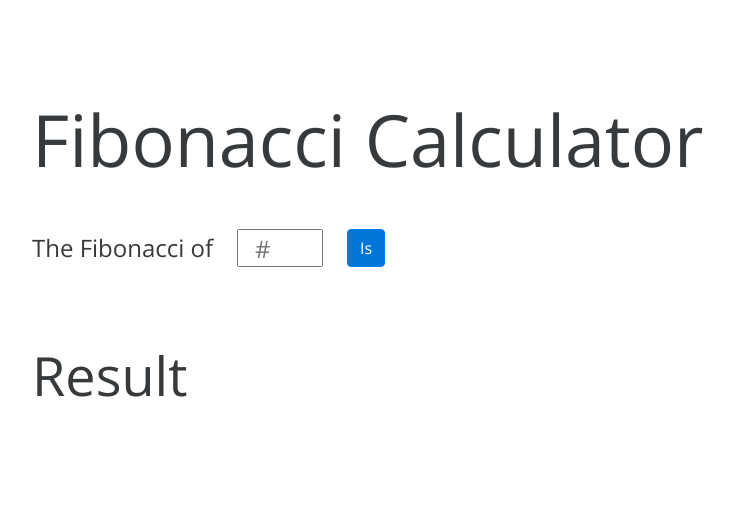
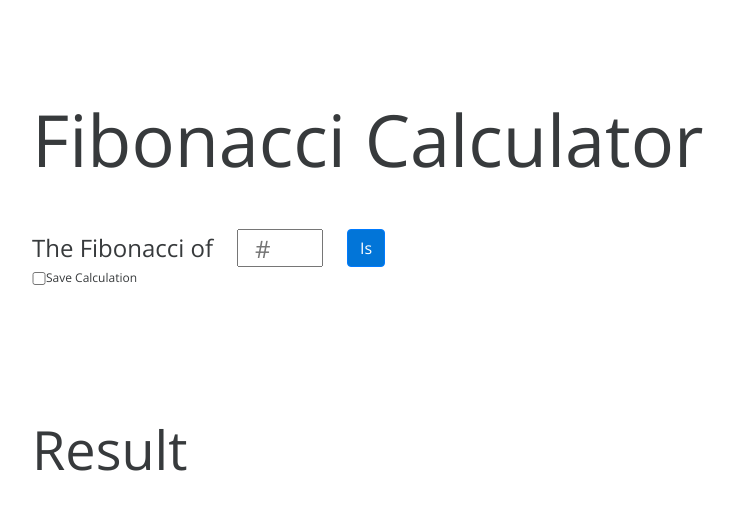
Before and after one commit to kerenren/js-project-1-fibonacci, a plain HTML site: page index.html in a window 1280 px wide. Shown: the whole page, without its empty margins (132-866 px from the left). Drawn offline with nearby package versions, Linux system fonts and the light colour scheme.

Commit message:
Mile stone 7 batch 1 added new check box

```diff
--- a/css/styles.css
+++ b/css/styles.css
@@ -45,6 +45,14 @@
   margin-top: 160px;
 }
 
+input.save-calc {
+  width: 14px;
+}
+
+.save-calc {
+  font-size: 12px;
+}
+
 body {
   font-family: "Open Sans", sans-serif;
   color: #373a3c;
--- a/index.html
+++ b/index.html
@@ -58,6 +58,23 @@
           Error
         </p>
       </div>
+      <br />
+      <div
+        class="form-check position-absolute w-50 mt-3 d-flex align-items-center justify-content-start"
+      >
+        <input
+          class="form-check-input position-relative w-5 save-calc mt-0"
+          type="checkbox"
+          value=""
+          id="defaultCheck1"
+        />
+        <label
+          class="form-check-label position-relative save-calc"
+          for="defaultCheck1"
+        >
+          Save Calculation
+        </label>
+      </div>
       <div class="result d-flex flex-column w-100">
         <div class="d-flex align-items-center">
           <h2 class="d-inline-block mr-3">Result</h2>
--- a/js/scripts.js
+++ b/js/scripts.js
@@ -6,6 +6,8 @@
   let errorMsg = document.getElementById("error-msg");
   let result = document.getElementById("result");
   let loadURL = "http://localhost:5050/getFibonacciResults";
+  let numberFib = document.getElementById("inputNum");
+  let yOutPut = document.getElementById("resultNum");
 
   function present(selector) {
     selector.classList.remove("d-none");
@@ -14,15 +16,6 @@
   function unpresent(selector) {
     selector.classList.add("d-none");
   }
-
-  function calcButton() {
-    let numberFib = document.getElementById("inputNum");
-    let yOutPut = document.getElementById("resultNum");
-    let itcServer = "http://localhost:5050/fibonacci/" + numberFib.value;
-    let newResult = {
-      text: numberFib.value,
-      dateCreated: new Date(),
-    };
 
   function pushList(inputNumber, calResult, calTime) {
     let li = document.createElement("li");
@@ -36,6 +29,7 @@
     li.innerHTML = `The Fibonacci of <b>${inputNumber}</b> is <b>${calResult}</b>. Calculated at ${calTime}`;
     result.prepend(li);
   }
+
   function loadResults() {
     fetch(loadURL)
       .then((response) => response.json())
@@ -53,26 +47,6 @@
         return resultObj;
       });
   }
-
-    loadResults();
-
-    // function pushResult() {
-    //   fetch(loadURL, {
-    //     method: "POST",
-    //     headers: {
-    //       "Content-Type": "application/json",
-    //     },
-    //     body: JSON.stringify(newResult),
-    //   }).then((response) => {
-    //     if (response.ok) {
-    //       console.log(response);
-    //     } else {
-    //       console.log(response, "post is not wroking");
-    //     }
-    //   });
-    // }
-
-    // pushResult();
 
   function highlightError() {
     numberFib.classList.add("error-input");
@@ -103,8 +77,13 @@
     unpresent(loader);
     unpresent(loader2);
   }
-    removeError();
 
+  function calServer() {
+    let itcServer = "http://localhost:5050/fibonacci/" + numberFib.value; //? why move itcServer decleration outside calcButton function will remove all the errors alerts(e.g. number 42 error, number > 50 alert)?
+    let newResult = {
+      text: numberFib.value,
+      dateCreated: new Date(),
+    };
     if (parseInt(numberFib.value) > 50) {
       highlightError();
       errorBox.innerText = "Can't be larger than 50";
@@ -135,5 +114,11 @@
     }
   }
 
+  function calcButton() {
+    removeError(); //? why removedError() function can not be placed after the fetch bellow
+    loadResults();
+    calServer();
+  }
+
   calBtn.addEventListener("click", calcButton);
 })();
```
Lines whose indentation alone changed are shown as unchanged.
